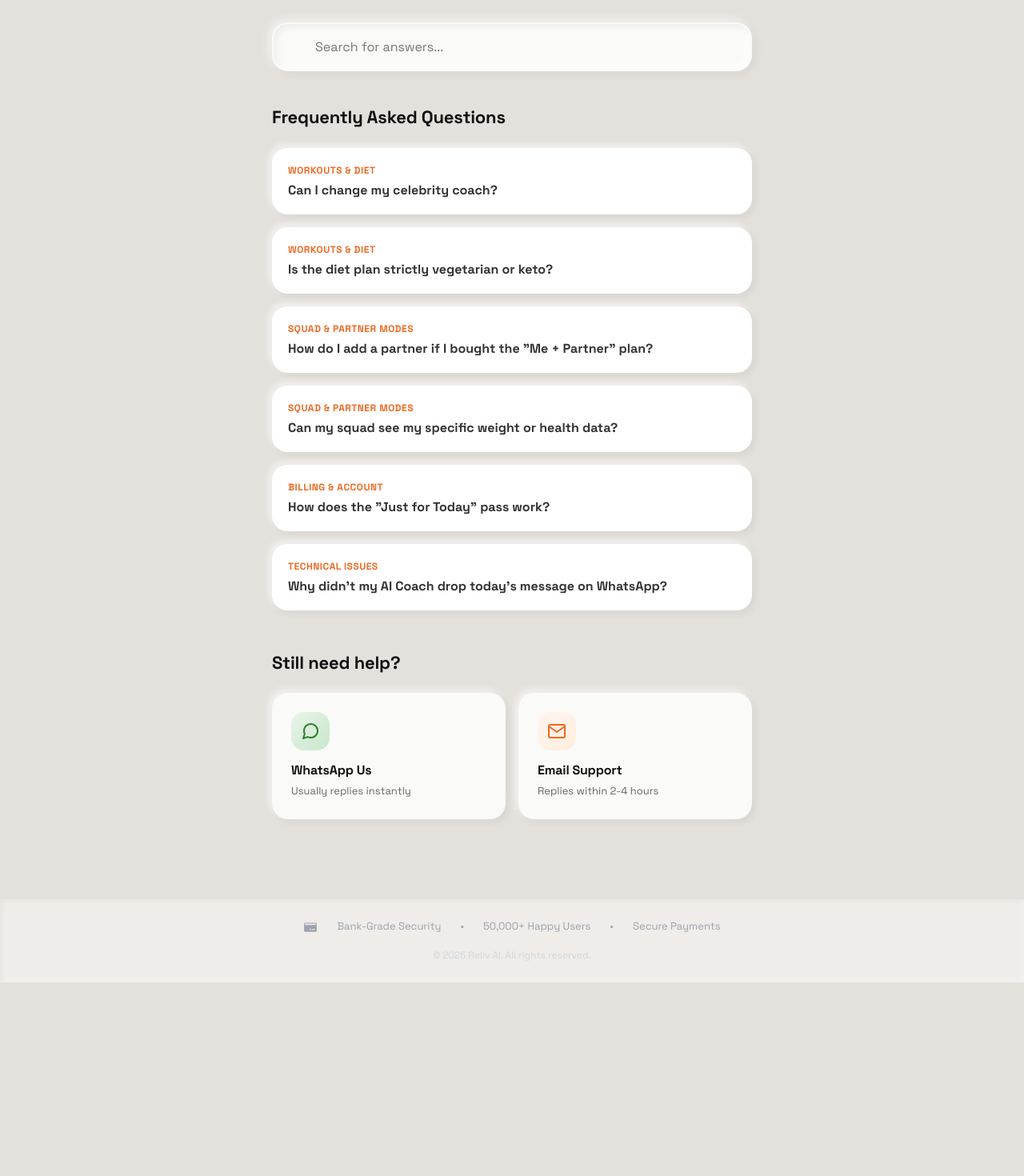
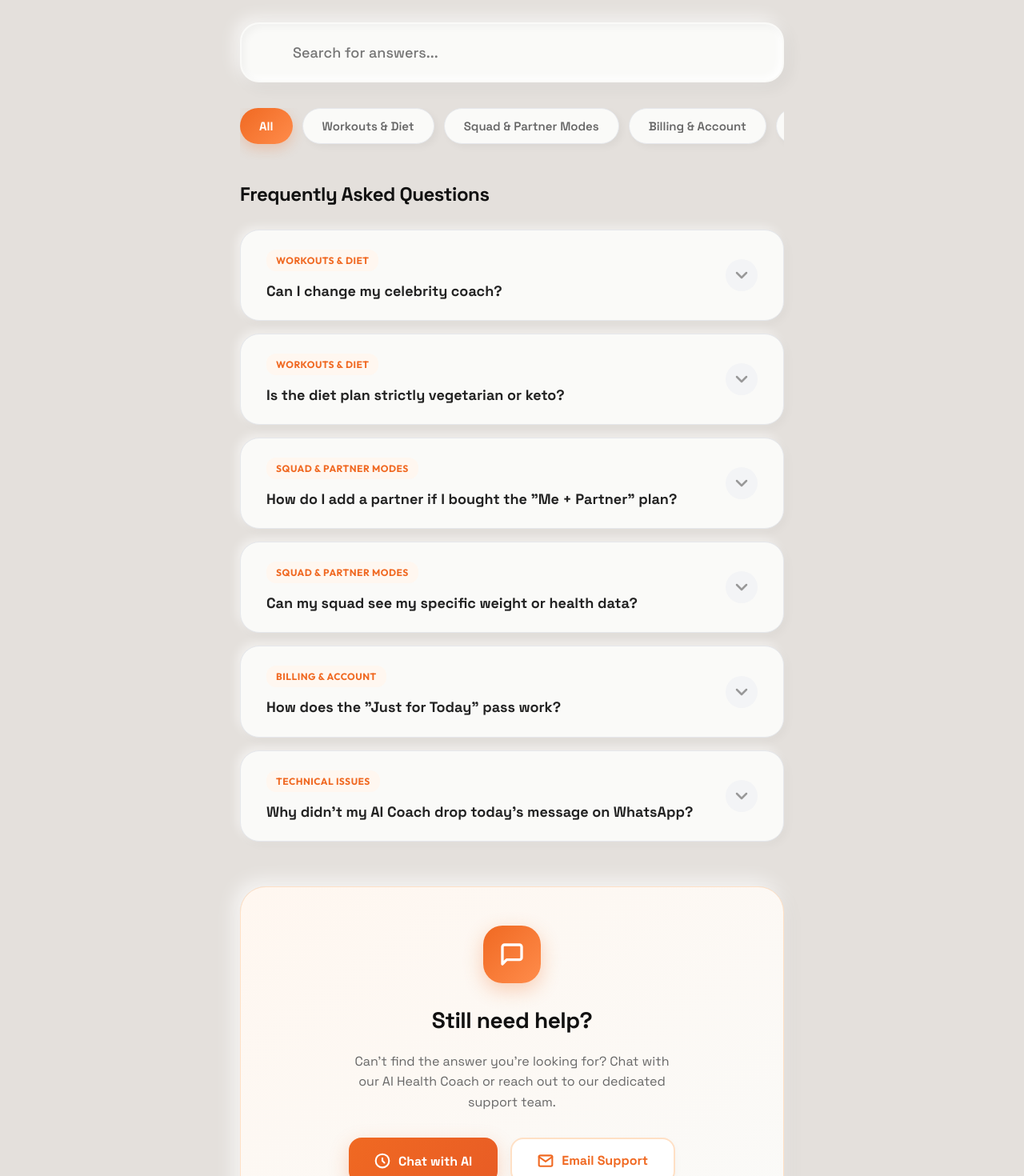
Before and after one commit to AlgorithSage/Reliv, a React (Vite) app in the folder frontend/: page /help in a window 1280 px wide. Shown: the part 260-1730 px from the top of the page at 80% size. Before the commit the page ends 1488 px from the top, so only its background shows below. Built offline with nearby package versions, Linux system fonts and the light colour scheme; no server answers; a web font is replaced by a local one.

Commit message:
Changed and Refined the Layout of the Help Page

```diff
--- a/frontend/src/pages/HelpScreen.jsx
+++ b/frontend/src/pages/HelpScreen.jsx
@@ -1,55 +1,64 @@
 import MaterialButton from '../components/material/MaterialButton';
-import { useState, useRef, useEffect } from 'react';
+import { useState, useMemo } from 'react';
 import Layout from '../components/Layout';
 import Icon from '../utils/Icon';
+import { useNavigate } from 'react-router-dom';
 
 export default function HelpScreen() {
   const [searchQuery, setSearchQuery] = useState('');
   const [expandedId, setExpandedId] = useState(null);
+  const [activeCategory, setActiveCategory] = useState('All');
+  const navigate = useNavigate();
 
   const faqs = [
     {
       id: 'f1',
       category: 'Workouts & Diet',
       question: 'Can I change my celebrity coach?',
-      answer: 'Yes! Go to Settings > Coach Preferences to switch between available celebrities at any time.'
+      answer: 'Yes! Go to Settings > Coach Preferences to switch between available celebrities at any time. Your past data will easily sync with the new coach.'
     },
     {
       id: 'f2',
       category: 'Workouts & Diet',
       question: 'Is the diet plan strictly vegetarian or keto?',
-      answer: 'Your AI coach adapts entirely to the dietary inputs you provided during onboarding. You can update these via your Profile.'
+      answer: 'Your AI coach adapts entirely to the dietary inputs you provided during onboarding. You can update these preferences via your Profile at any point to switch dietary styles.'
     },
     {
       id: 'f3',
       category: 'Squad & Partner Modes',
       question: 'How do I add a partner if I bought the "Me + Partner" plan?',
-      answer: 'You will receive a unique invite link in your dashboard. Simply share that link with your partner so they can sync their account with yours.'
+      answer: 'You will receive a unique invite link in your dashboard. Simply click "Invite Partner", copy the link, and share it. Once they sign up using that link, your accounts will be synced.'
     },
     {
       id: 'f4',
       category: 'Squad & Partner Modes',
       question: 'Can my squad see my specific weight or health data?',
-      answer: 'No, your squad members only see activity completions, current streaks, and points on the group leaderboard. Your personal health data is private.'
+      answer: 'No, your squad members only see activity completions, current streaks, and points on the group leaderboard. Your personal sensitive health data is 100% private.'
     },
     {
       id: 'f5',
       category: 'Billing & Account',
       question: 'How does the "Just for Today" pass work?',
-      answer: 'It gives you exactly 24 hours of total access to a celebrity workout routine. There are zero recurring charges.'
+      answer: 'It gives you exactly 24 hours of total premium access without any commitments. It is a one-time purchase with absolutely zero hidden recurring charges.'
     },
     {
       id: 'f6',
       category: 'Technical Issues',
       question: 'Why didn\'t my AI Coach drop today\'s message on WhatsApp?',
-      answer: 'Please ensure your timezone settings are correct in your profile. If issue persists, check that you haven\'t blocked or muted our verified WhatsApp business number.'
+      answer: 'Please ensure your timezone settings are correct in your profile. If the issue persists, check that you haven\'t blocked or muted our verified WhatsApp business number.'
     }
   ];
 
-  const filteredFaqs = faqs.filter(faq =>
-    faq.question.toLowerCase().includes(searchQuery.toLowerCase()) ||
-    faq.answer.toLowerCase().includes(searchQuery.toLowerCase())
-  );
+  const categories = ['All', ...Array.from(new Set(faqs.map(f => f.category)))];
+
+  const filteredFaqs = useMemo(() => {
+    return faqs.filter(faq => {
+      const matchesSearch = faq.question.toLowerCase().includes(searchQuery.toLowerCase()) ||
+                            faq.answer.toLowerCase().includes(searchQuery.toLowerCase());
+      const matchesCategory = activeCategory === 'All' || faq.category === activeCategory;
+      return matchesSearch && matchesCategory;
+    });
+  }, [searchQuery, activeCategory, faqs]);
 
   return (
     <Layout
@@ -57,22 +66,22 @@ export default function HelpScreen() {
       subtitle="Find answers to your questions or get in touch with our support team."
       showBack
     >
-      <div style={{ maxWidth: 600, margin: '0 auto' }}>
+      <div style={{ maxWidth: 680, margin: '0 auto', fontFamily: "'Outfit', 'Inter', sans-serif" }}>
 
-        {/* Search Bar */}
+        {/* ═══ Search Bar ═══ */}
         <div style={{
           position: 'relative',
-          marginBottom: 40,
+          marginBottom: 32,
         }}>
           <div style={{
             position: 'absolute',
-            left: 20,
+            left: 24,
             top: '50%',
             transform: 'translateY(-50%)',
             color: '#F06922',
             display: 'flex',
           }}>
-            <Icon name="search" size={20} />
+            <Icon name="search" size={22} />
           </div>
           <input
             type="text"
@@ -81,30 +90,80 @@ export default function HelpScreen() {
             onChange={(e) => setSearchQuery(e.target.value)}
             style={{
               width: '100%',
-              padding: '18px 20px 18px 52px',
-              borderRadius: 20,
+              padding: '24px 24px 24px 64px',
+              borderRadius: 24,
               border: '2px solid transparent',
               background: '#FAFAF8',
-              fontSize: 16,
+              fontSize: 18,
+              fontWeight: 500,
               color: '#333',
               outline: 'none',
-              boxShadow: 'inset 4px 4px 8px rgba(0,0,0,0.05), inset -4px -4px 8px rgba(255,255,255,0.8), 4px 4px 12px rgba(0,0,0,0.05), -4px -4px 12px rgba(255,255,255,0.6)',
+              boxShadow: 'inset 4px 4px 10px rgba(0,0,0,0.04), inset -4px -4px 10px rgba(255,255,255,0.9), 6px 6px 20px rgba(0,0,0,0.06), -6px -6px 20px rgba(255,255,255,0.7)',
               transition: 'all 0.3s ease',
             }}
             onFocus={(e) => {
-              e.target.style.borderColor = 'rgba(240, 105, 34, 0.3)';
-              e.target.style.boxShadow = 'inset 4px 4px 8px rgba(0,0,0,0.05), inset -4px -4px 8px rgba(255,255,255,0.8), 0 0 0 4px rgba(240, 105, 34, 0.1)';
+              e.target.style.borderColor = 'rgba(240, 105, 34, 0.4)';
+              e.target.style.boxShadow = 'inset 4px 4px 8px rgba(0,0,0,0.05), inset -4px -4px 8px rgba(255,255,255,0.8), 0 0 0 4px rgba(240, 105, 34, 0.15)';
             }}
             onBlur={(e) => {
               e.target.style.borderColor = 'transparent';
-              e.target.style.boxShadow = 'inset 4px 4px 8px rgba(0,0,0,0.05), inset -4px -4px 8px rgba(255,255,255,0.8), 4px 4px 12px rgba(0,0,0,0.05), -4px -4px 12px rgba(255,255,255,0.6)';
+              e.target.style.boxShadow = 'inset 4px 4px 10px rgba(0,0,0,0.04), inset -4px -4px 10px rgba(255,255,255,0.9), 6px 6px 20px rgba(0,0,0,0.06), -6px -6px 20px rgba(255,255,255,0.7)';
             }}
           />
         </div>
 
-        {/* FAQ Section */}
-        <div style={{ marginBottom: 48 }}>
-          <h3 style={{ fontSize: 22, fontWeight: 800, color: '#111', marginBottom: 20 }}>
+        {/* ═══ Category Filter Tabs ═══ */}
+        <div style={{
+          display: 'flex',
+          gap: 12,
+          overflowX: 'auto',
+          paddingBottom: 20,
+          marginBottom: 24,
+          scrollbarWidth: 'none', // Firefox
+          WebkitOverflowScrolling: 'touch',
+        }}>
+          {categories.map((cat) => {
+            const isActive = activeCategory === cat;
+            return (
+              <button
+                key={cat}
+                onClick={() => setActiveCategory(cat)}
+                style={{
+                  padding: '12px 24px',
+                  borderRadius: 30,
+                  fontSize: 15,
+                  fontWeight: isActive ? 700 : 600,
+                  whiteSpace: 'nowrap',
+                  cursor: 'pointer',
+                  border: isActive ? 'none' : '1px solid #E5E7EB',
+                  background: isActive ? 'linear-gradient(135deg, #F06922, #FF8C4B)' : '#FAFAF8',
+                  color: isActive ? '#FFF' : '#666',
+                  boxShadow: isActive ? '0 6px 16px rgba(240, 105, 34, 0.25)' : '4px 4px 10px rgba(0,0,0,0.04)',
+                  transition: 'all 0.3s ease',
+                  flexShrink: 0,
+                }}
+                onMouseOver={(e) => {
+                  if (!isActive) {
+                    e.currentTarget.style.color = '#111';
+                    e.currentTarget.style.borderColor = '#D1D5DB';
+                  }
+                }}
+                onMouseOut={(e) => {
+                  if (!isActive) {
+                    e.currentTarget.style.color = '#666';
+                    e.currentTarget.style.borderColor = '#E5E7EB';
+                  }
+                }}
+              >
+                {cat}
+              </button>
+            );
+          })}
+        </div>
+
+        {/* ═══ FAQ Accordion Section ═══ */}
+        <div style={{ marginBottom: 56 }}>
+          <h3 style={{ fontSize: 24, fontWeight: 800, color: '#111', marginBottom: 24, letterSpacing: '-0.5px' }}>
             Frequently Asked Questions
           </h3>
 
@@ -117,19 +176,22 @@ export default function HelpScreen() {
                   key={faq.id}
                   style={{
                     background: '#FAFAF8',
-                    borderRadius: 20,
+                    borderRadius: 24,
                     overflow: 'hidden',
+                    border: '1px solid #E5E7EB',
                     boxShadow: isExpanded
-                      ? '6px 6px 16px rgba(0,0,0,0.08), -6px -6px 16px rgba(255,255,255,0.6)'
-                      : '4px 4px 10px rgba(0,0,0,0.05), -4px -4px 10px rgba(255,255,255,0.6)',
-                    transition: 'all 0.3s ease',
+                      ? '6px 6px 20px rgba(0,0,0,0.08), -6px -6px 20px rgba(255,255,255,0.7)'
+                      : '4px 4px 12px rgba(0,0,0,0.03), -4px -4px 12px rgba(255,255,255,0.5)',
+                    transition: 'all 0.4s cubic-bezier(0.4, 0, 0.2, 1)',
                   }}
+                  onMouseOver={(e) => !isExpanded && (e.currentTarget.style.transform = 'translateY(-2px)')}
+                  onMouseOut={(e) => !isExpanded && (e.currentTarget.style.transform = 'translateY(0)')}
                 >
-                  <MaterialButton
+                  <button
                     onClick={() => setExpandedId(isExpanded ? null : faq.id)}
                     style={{
                       width: '100%',
-                      padding: '20px',
+                      padding: '24px 32px',
                       display: 'flex',
                       alignItems: 'center',
                       justifyContent: 'space-between',
@@ -141,37 +203,60 @@ export default function HelpScreen() {
                       outline: 'none',
                     }}
                   >
-                    <div>
-                      <span style={{ fontSize: 12, fontWeight: 700, color: '#F06922', textTransform: 'uppercase', letterSpacing: '0.5px', display: 'block', marginBottom: 6 }}>
+                    <div style={{ paddingRight: 24 }}>
+                      <div style={{
+                        display: 'inline-block',
+                        background: '#FFF7F0',
+                        color: '#F06922',
+                        padding: '6px 12px',
+                        borderRadius: 12,
+                        fontSize: 12,
+                        fontWeight: 700,
+                        textTransform: 'uppercase',
+                        letterSpacing: '0.5px',
+                        marginBottom: 12
+                      }}>
                         {faq.category}
-                      </span>
-                      <span style={{ fontSize: 16, fontWeight: 700, color: '#333' }}>
+                      </div>
+                      <span style={{
+                        fontSize: 18,
+                        fontWeight: 700,
+                        color: isExpanded ? '#F06922' : '#222',
+                        display: 'block',
+                        lineHeight: 1.4,
+                        transition: 'color 0.3s ease'
+                      }}>
                         {faq.question}
                       </span>
                     </div>
                     <div style={{
                       color: isExpanded ? '#F06922' : '#999',
                       transform: isExpanded ? 'rotate(180deg)' : 'rotate(0deg)',
-                      transition: 'transform 0.3s ease',
+                      transition: 'all 0.3s ease',
                       display: 'flex',
+                      background: isExpanded ? '#FFF7F0' : '#F3F4F6',
+                      padding: 8,
+                      borderRadius: '50%',
                     }}>
-                      <Icon name="chevron_down" size={24} />
+                      <svg width="24" height="24" viewBox="0 0 24 24" fill="none" stroke="currentColor" strokeWidth="2.5" strokeLinecap="round" strokeLinejoin="round">
+                        <polyline points="6 9 12 15 18 9"></polyline>
+                      </svg>
                     </div>
-                  </MaterialButton>
+                  </button>
 
                   <div style={{
                     maxHeight: isExpanded ? 500 : 0,
                     opacity: isExpanded ? 1 : 0,
-                    transition: 'all 0.3s ease',
-                    padding: isExpanded ? '0 20px 20px' : '0 20px',
+                    transition: 'all 0.4s cubic-bezier(0.4, 0, 0.2, 1)',
+                    padding: isExpanded ? '0 32px 32px' : '0 32px',
                   }}>
                     <div style={{
                       height: 1,
-                      background: 'linear-gradient(to right, rgba(0,0,0,0.05), transparent)',
-                      marginBottom: 16,
+                      background: 'linear-gradient(to right, rgba(240, 105, 34, 0.1), transparent)',
+                      marginBottom: 20,
                       opacity: isExpanded ? 1 : 0
                     }} />
-                    <p style={{ margin: 0, color: '#666', fontSize: 15, lineHeight: 1.6 }}>
+                    <p style={{ margin: 0, color: '#555', fontSize: 16, lineHeight: 1.6, fontWeight: 400 }}>
                       {faq.answer}
                     </p>
                   </div>
@@ -180,112 +265,113 @@ export default function HelpScreen() {
             }) : (
               <div style={{
                 textAlign: 'center',
-                padding: '40px 20px',
+                padding: '60px 20px',
                 color: '#888',
                 background: '#FAFAF8',
-                borderRadius: 20,
+                borderRadius: 24,
+                border: '1px dashed #D1D5DB'
               }}>
-                <Icon name="search" size={32} color="#ccc" />
-                <p style={{ marginTop: 12 }}>No questions found for "{searchQuery}"</p>
+                <Icon name="search" size={40} color="#ccc" />
+                <p style={{ marginTop: 16, fontSize: 18, fontWeight: 500 }}>No results found for "{searchQuery}"</p>
+                <p style={{ marginTop: 8, fontSize: 15 }}>Try adjusting your search or category filter.</p>
               </div>
             )}
           </div>
         </div>
 
-        {/* Contact Support Section */}
-        <div>
-          <h3 style={{ fontSize: 22, fontWeight: 800, color: '#111', marginBottom: 20 }}>
+        {/* ═══ Contact Support Section (CTA) ═══ */}
+        <div style={{
+          background: 'linear-gradient(145deg, #FFF7F0 0%, #FAFAF8 100%)',
+          borderRadius: 32,
+          padding: '48px 40px',
+          textAlign: 'center',
+          boxShadow: '6px 6px 24px rgba(0,0,0,0.04), -6px -6px 24px rgba(255,255,255,0.8)',
+          border: '1px solid #FFE0C5',
+          marginBottom: 40
+        }}>
+          <div style={{
+            width: 72,
+            height: 72,
+            background: 'linear-gradient(135deg, #F06922, #FF8C4B)',
+            borderRadius: 24,
+            display: 'flex',
+            alignItems: 'center',
+            justifyContent: 'center',
+            margin: '0 auto 24px',
+            boxShadow: '0 8px 24px rgba(240, 105, 34, 0.3)'
+          }}>
+            <svg width="32" height="32" viewBox="0 0 24 24" fill="none" stroke="#FFF" strokeWidth="2.5" strokeLinecap="round" strokeLinejoin="round">
+              <path d="M21 15a2 2 0 0 1-2 2H7l-4 4V5a2 2 0 0 1 2-2h14a2 2 0 0 1 2 2z"></path>
+            </svg>
+          </div>
+          <h3 style={{ fontSize: 28, fontWeight: 800, color: '#111', margin: '0 0 16px', letterSpacing: '-0.5px' }}>
             Still need help?
           </h3>
+          <p style={{ fontSize: 16, color: '#666', margin: '0 0 32px', lineHeight: 1.6, maxWidth: 400, marginInline: 'auto' }}>
+            Can't find the answer you're looking for? Chat with our AI Health Coach or reach out to our dedicated support team.
+          </p>
 
-          <div style={{ display: 'grid', gridTemplateColumns: '1fr 1fr', gap: 16 }}>
-            {/* WhatsApp Card */}
-            <a
-              href="https://wa.me/1234567890"
-              target="_blank"
-              rel="noreferrer"
+          <div style={{ display: 'flex', gap: 16, justifyContent: 'center', flexWrap: 'wrap' }}>
+            <button
+              onClick={() => navigate('/coach')}
               style={{
-                textDecoration: 'none',
-                background: '#FAFAF8',
-                borderRadius: 20,
-                padding: '24px',
-                display: 'flex',
-                flexDirection: 'column',
-                gap: 12,
-                boxShadow: '4px 4px 10px rgba(0,0,0,0.05), -4px -4px 10px rgba(255,255,255,0.6)',
+                background: 'linear-gradient(135deg, #F06922, #E85C25)',
+                color: '#FFF',
+                border: 'none',
+                padding: '16px 32px',
+                borderRadius: 16,
+                fontSize: 16,
+                fontWeight: 700,
+                cursor: 'pointer',
+                boxShadow: '0 8px 24px rgba(240, 105, 34, 0.25)',
                 transition: 'all 0.3s ease',
-              }}
-              onMouseEnter={(e) => {
-                e.currentTarget.style.transform = 'translateY(-2px)';
-                e.currentTarget.style.boxShadow = '6px 6px 14px rgba(0,0,0,0.08), -6px -6px 14px rgba(255,255,255,0.8)';
-              }}
-              onMouseLeave={(e) => {
-                e.currentTarget.style.transform = 'translateY(0)';
-                e.currentTarget.style.boxShadow = '4px 4px 10px rgba(0,0,0,0.05), -4px -4px 10px rgba(255,255,255,0.6)';
-              }}
-            >
-              <div style={{
-                width: 48,
-                height: 48,
-                borderRadius: 16,
-                background: 'linear-gradient(135deg, #E8F5E9 0%, #C8E6C9 100%)',
-                color: '#2E7D32',
                 display: 'flex',
                 alignItems: 'center',
-                justifyContent: 'center',
-              }}>
-                <svg width="24" height="24" viewBox="0 0 24 24" fill="none" stroke="currentColor" strokeWidth="2" strokeLinecap="round" strokeLinejoin="round">
-                  <path d="M21 11.5a8.38 8.38 0 0 1-.9 3.8 8.5 8.5 0 0 1-7.6 4.7 8.38 8.38 0 0 1-3.8-.9L3 21l1.9-5.7a8.38 8.38 0 0 1-.9-3.8 8.5 8.5 0 0 1 4.7-7.6 8.38 8.38 0 0 1 3.8-.9h.5a8.48 8.48 0 0 1 8 8v.5z"></path>
-                </svg>
-              </div>
-              <div>
-                <h4 style={{ margin: '0 0 4px', fontSize: 16, fontWeight: 700, color: '#111' }}>WhatsApp Us</h4>
-                <p style={{ margin: 0, fontSize: 13, color: '#666' }}>Usually replies instantly</p>
-              </div>
-            </a>
-
-            {/* Email Card */}
+                gap: 10
+              }}
+              onMouseOver={(e) => e.currentTarget.style.transform = 'translateY(-2px)'}
+              onMouseOut={(e) => e.currentTarget.style.transform = 'translateY(0)'}
+            >
+              <svg width="20" height="20" viewBox="0 0 24 24" fill="none" stroke="currentColor" strokeWidth="2.5" strokeLinecap="round" strokeLinejoin="round">
+                <path d="M12 2a10 10 0 1 0 10 10A10 10 0 0 0 12 2z"></path>
+                <path d="M12 8v4l3 3"></path>
+              </svg>
+              Chat with AI
+            </button>
             <a
               href="mailto:support@reliv.ai"
               style={{
+                background: '#FFF',
+                color: '#F06922',
+                border: '2px solid #FFE0C5',
+                padding: '14px 32px', // Slight adjustment for border
+                borderRadius: 16,
+                fontSize: 16,
+                fontWeight: 700,
+                cursor: 'pointer',
                 textDecoration: 'none',
-                background: '#FAFAF8',
-                borderRadius: 20,
-                padding: '24px',
+                boxShadow: '0 4px 12px rgba(0,0,0,0.03)',
+                transition: 'all 0.3s ease',
                 display: 'flex',
-                flexDirection: 'column',
-                gap: 12,
-                boxShadow: '4px 4px 10px rgba(0,0,0,0.05), -4px -4px 10px rgba(255,255,255,0.6)',
-                transition: 'all 0.3s ease',
+                alignItems: 'center',
+                gap: 10
               }}
-              onMouseEnter={(e) => {
+              onMouseOver={(e) => {
                 e.currentTarget.style.transform = 'translateY(-2px)';
-                e.currentTarget.style.boxShadow = '6px 6px 14px rgba(0,0,0,0.08), -6px -6px 14px rgba(255,255,255,0.8)';
+                e.currentTarget.style.borderColor = '#F06922';
+                e.currentTarget.style.boxShadow = '0 6px 16px rgba(240, 105, 34, 0.1)';
               }}
-              onMouseLeave={(e) => {
+              onMouseOut={(e) => {
                 e.currentTarget.style.transform = 'translateY(0)';
-                e.currentTarget.style.boxShadow = '4px 4px 10px rgba(0,0,0,0.05), -4px -4px 10px rgba(255,255,255,0.6)';
+                e.currentTarget.style.borderColor = '#FFE0C5';
+                e.currentTarget.style.boxShadow = '0 4px 12px rgba(0,0,0,0.03)';
               }}
             >
-              <div style={{
-                width: 48,
-                height: 48,
-                borderRadius: 16,
-                background: 'linear-gradient(135deg, #FFF5F0 0%, #FFEEDD 100%)',
-                color: '#F06922',
-                display: 'flex',
-                alignItems: 'center',
-                justifyContent: 'center',
-              }}>
-                <svg width="24" height="24" viewBox="0 0 24 24" fill="none" stroke="currentColor" strokeWidth="2" strokeLinecap="round" strokeLinejoin="round">
-                  <path d="M4 4h16c1.1 0 2 .9 2 2v12c0 1.1-.9 2-2 2H4c-1.1 0-2-.9-2-2V6c0-1.1.9-2 2-2z"></path>
-                  <polyline points="22,6 12,13 2,6"></polyline>
-                </svg>
-              </div>
-              <div>
-                <h4 style={{ margin: '0 0 4px', fontSize: 16, fontWeight: 700, color: '#111' }}>Email Support</h4>
-                <p style={{ margin: 0, fontSize: 13, color: '#666' }}>Replies within 2-4 hours</p>
-              </div>
+              <svg width="20" height="20" viewBox="0 0 24 24" fill="none" stroke="currentColor" strokeWidth="2.5" strokeLinecap="round" strokeLinejoin="round">
+                <path d="M4 4h16c1.1 0 2 .9 2 2v12c0 1.1-.9 2-2 2H4c-1.1 0-2-.9-2-2V6c0-1.1.9-2 2-2z"></path>
+                <polyline points="22,6 12,13 2,6"></polyline>
+              </svg>
+              Email Support
             </a>
           </div>
         </div>
```
Also changed, not shown: 2 other files (tests, documents, lock files or other folders).
